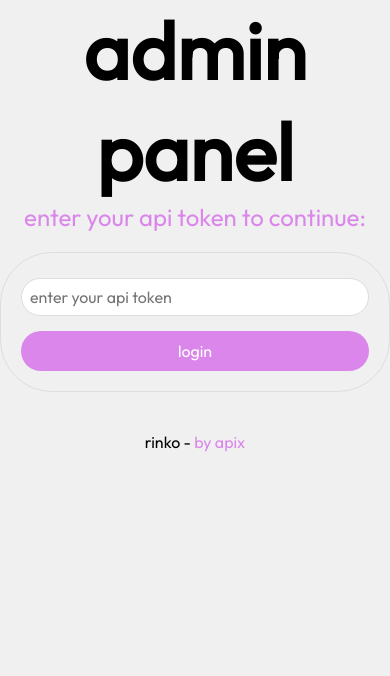
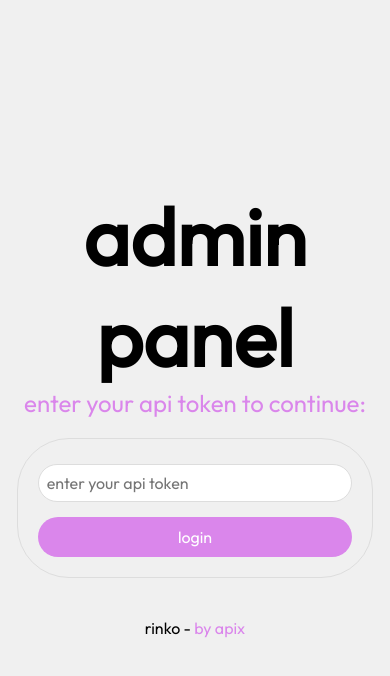
Before and after one commit to apix0n/rinko, a website: page static/_/index.html in a window 390 px wide. Drawn offline with Linux system fonts and the light colour scheme.

Commit message:
update wrangler & styles

```diff
--- a/package.json
+++ b/package.json
@@ -9,6 +9,6 @@
     "hono": "^4.7.11"
   },
   "devDependencies": {
-    "wrangler": "^4.4.0"
+    "wrangler": "^4.20.3"
   }
 }
--- a/static/_/styles.css
+++ b/static/_/styles.css
@@ -65,10 +65,6 @@ footer a:hover {
 }
 
 /* admin panel */
-.center-container {
-    height: unset;
-}
-
 .auth-section {
     margin: 20px 0;
     padding: 20px;
@@ -92,6 +88,10 @@ input[type="text"] {
     border-radius: 2rem;
     box-sizing: border-box;
     font-size: inherit;
+}
+
+input[type="password"]:focus-visible, input[type="text"]:focus-visible {
+    outline: var(--accent) solid 2px;
 }
 
 button {
@@ -182,7 +182,7 @@ td:nth-child(2) a:hover {
 
 @media screen and (max-width: 930px) {
     body {
-        display: block;
+        align-items: normal;
     }
 
     .actions {
```
Also changed, not shown: 1 other file.
